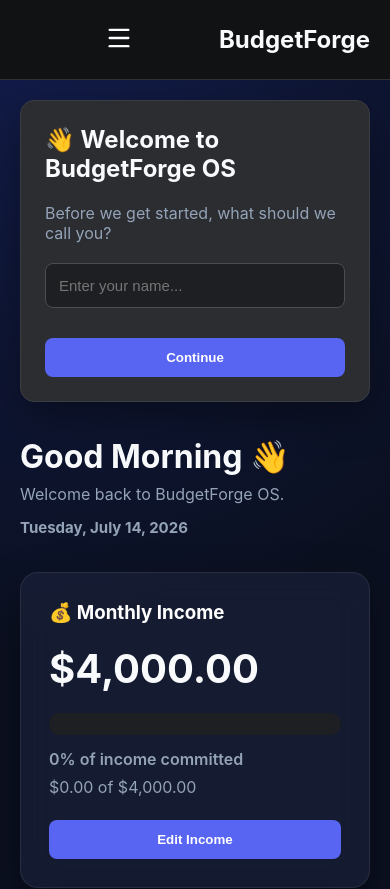
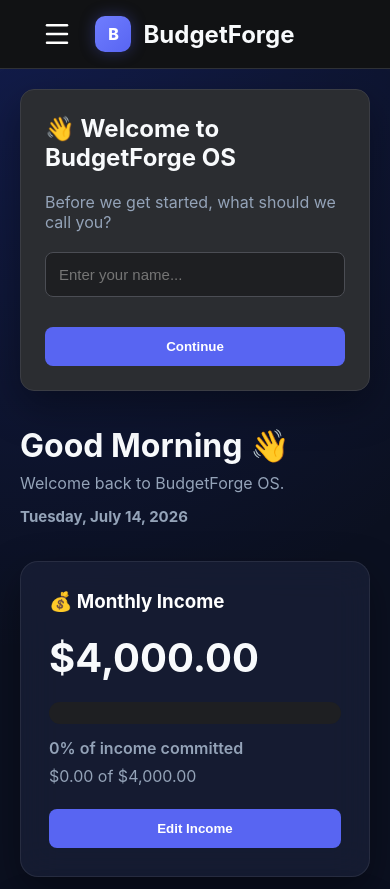
Before and after one commit to river-log/BudgetForge, a React (Vite) app: page / in a window 390 px wide. Shown: the top 889 px of the page. Built offline with nearby package versions, Linux system fonts and the light colour scheme.

Commit message:
Version 15.0 - Mobile layout and command palette improvements

```diff
--- a/src/App.css
+++ b/src/App.css
@@ -548,3 +548,83 @@ margin-top:20px;
   }
 
 }
+
+/* ===== Mobile Header Polish ===== */
+
+.mobile-header {
+  display: flex;
+  align-items: center;
+  justify-content: space-between;
+
+  padding: 16px 18px;
+
+  background: #111214;
+
+  border-bottom: 1px solid #2f3136;
+
+  position: sticky;
+  top: 0;
+  z-index: 1000;
+}
+
+.header-left,
+.header-right {
+  flex: 1;
+  display: flex;
+  align-items: center;
+}
+
+.header-right {
+  justify-content: flex-end;
+}
+
+.header-center {
+  flex: 2;
+
+  display: flex;
+  justify-content: center;
+  align-items: center;
+
+  gap: 12px;
+}
+
+.header-center h1 {
+  margin: 0;
+
+  font-size: 24px;
+  font-weight: 700;
+}
+
+.header-logo {
+  width: 36px;
+  height: 36px;
+
+  border-radius: 10px;
+
+  background: linear-gradient(
+    135deg,
+    #6f7dff,
+    #5865f2
+  );
+
+  display: flex;
+  align-items: center;
+  justify-content: center;
+
+  color: white;
+  font-weight: 800;
+
+  box-shadow: 0 0 15px rgba(88, 101, 242, 0.35);
+}
+
+.menu-btn {
+  background: transparent;
+  border: none;
+  padding: 0;
+
+  display: flex;
+  align-items: center;
+  justify-content: center;
+
+  color: white;
+}
--- a/src/components/MobileHeader.jsx
+++ b/src/components/MobileHeader.jsx
@@ -3,14 +3,25 @@ import { Menu } from "lucide-react";
 function MobileHeader({ onMenuClick }) {
   return (
     <header className="mobile-header">
-      <button
-        className="mobile-menu-button"
-        onClick={onMenuClick}
-      >
-        <Menu size={28} />
-      </button>
+      <div className="header-left">
+        <button
+          className="menu-btn"
+          onClick={onMenuClick}
+          aria-label="Open navigation"
+        >
+          <Menu size={30} />
+        </button>
+      </div>
 
-      <h2>BudgetForge</h2>
+      <div className="header-center">
+        <div className="header-logo">
+          B
+        </div>
+
+        <h1>BudgetForge</h1>
+      </div>
+
+      <div className="header-right" />
     </header>
   );
 }
```
